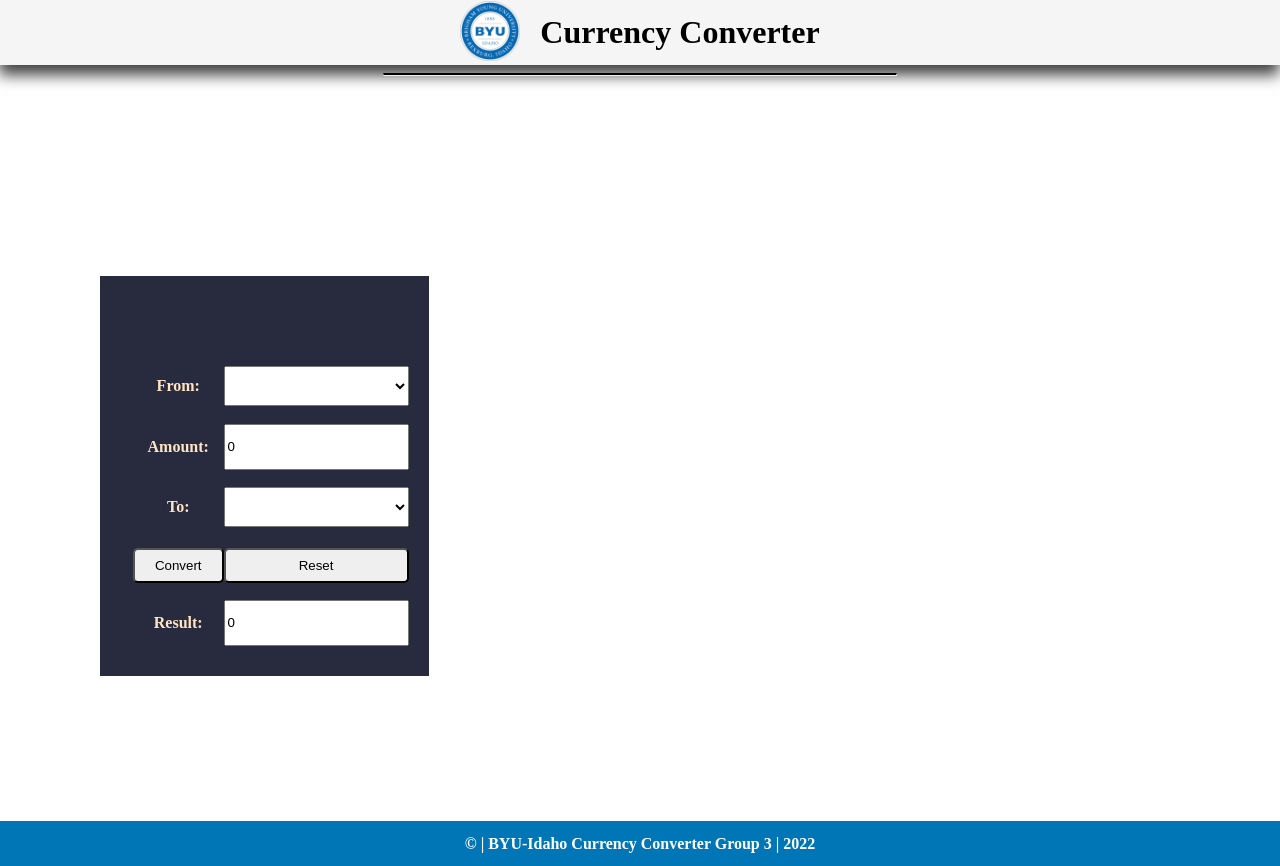
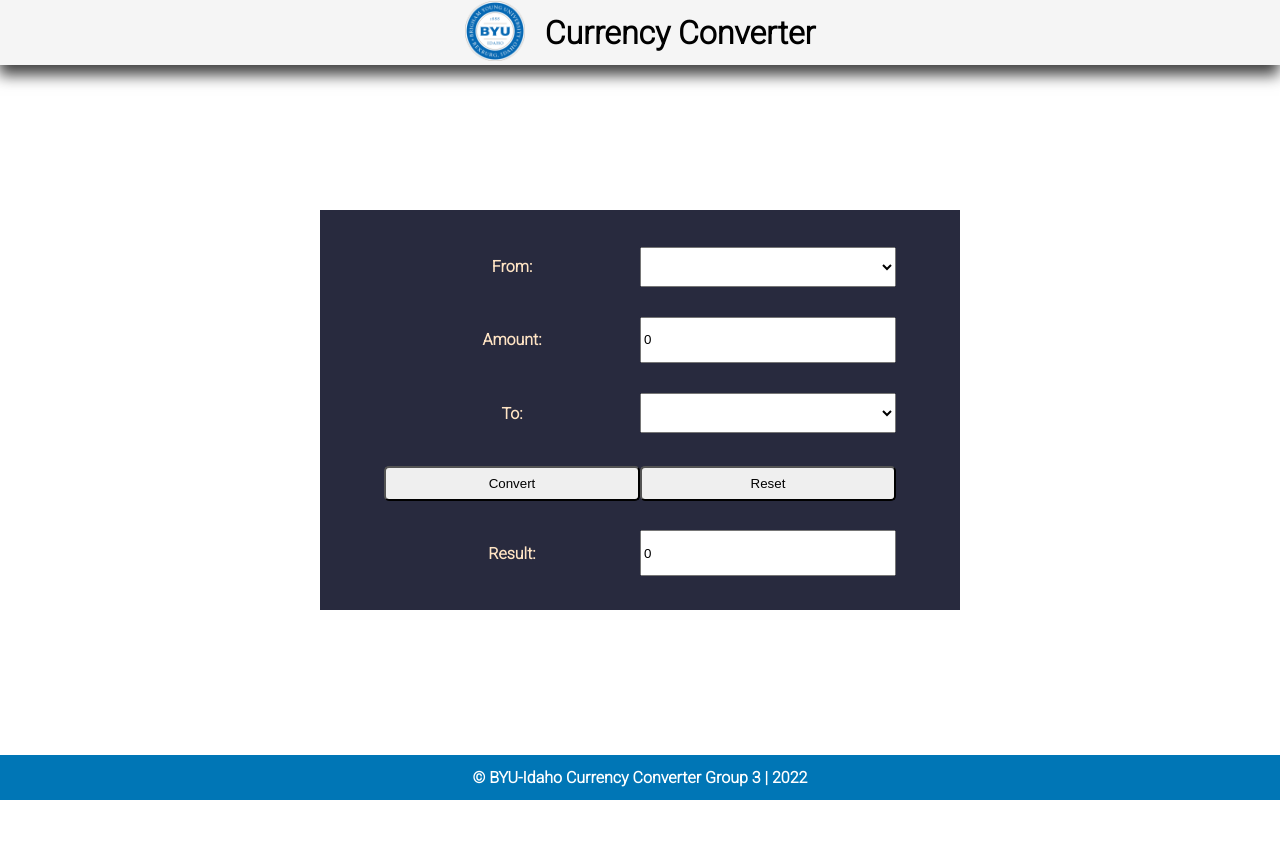
Before and after one commit to aalund2013/CurrencyConverter, a website: page src/index.html in a window 1280 px wide. After the commit the page ends 800 px from the top, so only its background shows below. Drawn offline with Linux system fonts and the light colour scheme; no server answers.

Commit message:
styles fixed

```diff
--- a/src/index.html
+++ b/src/index.html
@@ -5,6 +5,10 @@
 	<meta charset="UTF-8">
 	<meta http-equiv="X-UA-Compatible" content="IE=edge">
 	<meta name="viewport" content="width=device-width, initial-scale=1.0">
+
+	<link rel="preconnect" href="https://fonts.googleapis.com">
+<link rel="preconnect" href="https://fonts.gstatic.com" crossorigin>
+<link href="https://fonts.googleapis.com/css2?family=Roboto:wght@300&display=swap" rel="stylesheet">
 
 	<link rel="stylesheet" href="../styles/main.css">
 
@@ -17,70 +21,13 @@
 	<header class="home-header">
 		<!-- Here will be the header  -->
 	</header>
-	<hr>
 	<main class="home-content">
 		<!-- form content -->
-		<div class="container">
-
-			<div class="main">
-
-
 		<div class="currency-form-wrapper">
 			<form class="currency-form">
 				<h4>From: </h4>
 				<select name="from-currency" id="from-currency">
-							<!-- <option value="USD">USD</option>
-							<option value="AED">AED</option>
-							<option value="ARS">ARS</option>
-							<option value="AUD">AUD</option>
-							<option value="BGN">BGN</option>
-							<option value="BRL">BRL</option>
-							<option value="BSD">BSD</option>
-							<option value="CAD">CAD</option>
-							<option value="CHF">CHF</option>
-							<option value="CLP">CLP</option>
-							<option value="CNY">CNY</option>
-							<option value="COP">COP</option>
-							<option value="CZK">CZK</option>
-							<option value="DKK">DKK</option>
-							<option value="DOP">DOP</option>
-							<option value="EGP">EGP</option>
-							<option value="EUR">EUR</option>
-							<option value="FJD">FJD</option>
-							<option value="GBP">GBP</option>
-							<option value="GTQ">GTQ</option>
-							<option value="HKD">HKD</option>
-							<option value="HRK">HRK</option>
-							<option value="HUF">HUF</option>
-							<option value="IDR">IDR</option>
-							<option value="ILS">ILS</option>
-							<option value="INR">INR</option>
-							<option value="ISK">ISK</option>
-							<option value="JPY">JPY</option>
-							<option value="KRW">KRW</option>
-							<option value="KZT">KZT</option>
-							<option value="MVR">MVR</option>
-							<option value="MXN">MXN</option>
-							<option value="MYR">MYR</option>
-							<option value="NOK">NOK</option>
-							<option value="NZD">NZD</option>
-							<option value="PAB">PAB</option>
-							<option value="PEN">PEN</option>
-							<option value="PHP">PHP</option>
-							<option value="PKR">PKR</option>
-							<option value="PLN">PLN</option>
-							<option value="PYG">PYG</option>
-							<option value="RON">RON</option>
-							<option value="RUB">RUB</option>
-							<option value="SAR">SAR</option>
-							<option value="SEK">SEK</option>
-							<option value="SGD">SGD</option>
-							<option value="THB">THB</option>
-							<option value="TRY">TRY</option>
-							<option value="TWD">TWD</option>
-							<option value="UAH">UAH</option>
-							<option value="UYU">UYU</option>
-							<option value="ZAR">ZAR</option> -->
+
 				</select>
 
 				<h4>Amount: </h4>
@@ -88,58 +35,7 @@
 
 				<h4>To: </h4>
 				<select name="to-currency" id="to-currency">
-							<!-- <option value="USD">USD</option>
-							<option value="AED">AED</option>
-							<option value="ARS">ARS</option>
-							<option value="AUD">AUD</option>
-							<option value="BGN">BGN</option>
-							<option value="BRL">BRL</option>
-							<option value="BSD">BSD</option>
-							<option value="CAD">CAD</option>
-							<option value="CHF">CHF</option>
-							<option value="CLP">CLP</option>
-							<option value="CNY">CNY</option>
-							<option value="COP">COP</option>
-							<option value="CZK">CZK</option>
-							<option value="DKK">DKK</option>
-							<option value="DOP">DOP</option>
-							<option value="EGP">EGP</option>
-							<option value="EUR">EUR</option>
-							<option value="FJD">FJD</option>
-							<option value="GBP">GBP</option>
-							<option value="GTQ">GTQ</option>
-							<option value="HKD">HKD</option>
-							<option value="HRK">HRK</option>
-							<option value="HUF">HUF</option>
-							<option value="IDR">IDR</option>
-							<option value="ILS">ILS</option>
-							<option value="INR">INR</option>
-							<option value="ISK">ISK</option>
-							<option value="JPY">JPY</option>
-							<option value="KRW">KRW</option>
-							<option value="KZT">KZT</option>
-							<option value="MVR">MVR</option>
-							<option value="MXN">MXN</option>
-							<option value="MYR">MYR</option>
-							<option value="NOK">NOK</option>
-							<option value="NZD">NZD</option>
-							<option value="PAB">PAB</option>
-							<option value="PEN">PEN</option>
-							<option value="PHP">PHP</option>
-							<option value="PKR">PKR</option>
-							<option value="PLN">PLN</option>
-							<option value="PYG">PYG</option>
-							<option value="RON">RON</option>
-							<option value="RUB">RUB</option>
-							<option value="SAR">SAR</option>
-							<option value="SEK">SEK</option>
-							<option value="SGD">SGD</option>
-							<option value="THB">THB</option>
-							<option value="TRY">TRY</option>
-							<option value="TWD">TWD</option>
-							<option value="UAH">UAH</option>
-							<option value="UYU">UYU</option>
-							<option value="ZAR">ZAR</option> -->
+
 				</select>
 				<button class="convert-button" type="submit">Convert</button>
 				<!-- reset button -->
@@ -150,8 +46,6 @@
 				<h4 class="result-header">Result: </h4>
 				<input type="number" name="to-amount" id="to-amount" min="0" step="0.01" value="0" readonly>
 			</form>
-				</div>
-			</div>
 		</div>
 	</main>
 	<footer class="home-footer">
--- a/src/js/common/footer.js
+++ b/src/js/common/footer.js
@@ -2,7 +2,7 @@ const footer = () => {
     return (
 `
 <div class="footer">
-    <b>&copy | BYU-Idaho Currency Converter Group 3 | ${new Date().getFullYear()}</b>
+    <b>&copy BYU-Idaho Currency Converter Group 3 | ${new Date().getFullYear()}</b>
 </div>
 `
 );}
--- a/src/styles/main.css
+++ b/src/styles/main.css
@@ -1,5 +1,6 @@
 body {
     margin: 0;
+    font-family: 'Roboto', sans-serif;
 }
 
 .home-content {
@@ -29,22 +30,18 @@ body {
     width: 60px;
     margin-right: 20px;
 }
-hr {
-	border-top: 2px solid black;
-	width: 40%;
-	margin-bottom: 55px;
-}
+
 /* form */
 
 .currency-form-wrapper {
     display: flex;
     background-color: #282a3e;
     flex-direction: column;
-    width: 70%;
+    width: 50%;
     height: 400px;
-    margin-left: 100px;
     justify-content: center;
     align-items: center;
+    margin: 0 auto;
 }
 
 .currency-form {
@@ -52,7 +49,7 @@ hr {
     color: bisque;
     grid-template-columns: 1fr 1fr;
     width: 80%;
-    height: 60%;
+    height: 90%;
     align-items: center;
     text-align: center;
 }
@@ -83,3 +80,11 @@ button  {
     align-items: center;
     color: white;
 }
+
+.main {
+    display: flex;
+    flex-direction: column;
+    align-items: center;
+    justify-content: center;
+    width: 100%;
+}
```
Lines whose indentation alone changed are shown as unchanged.
